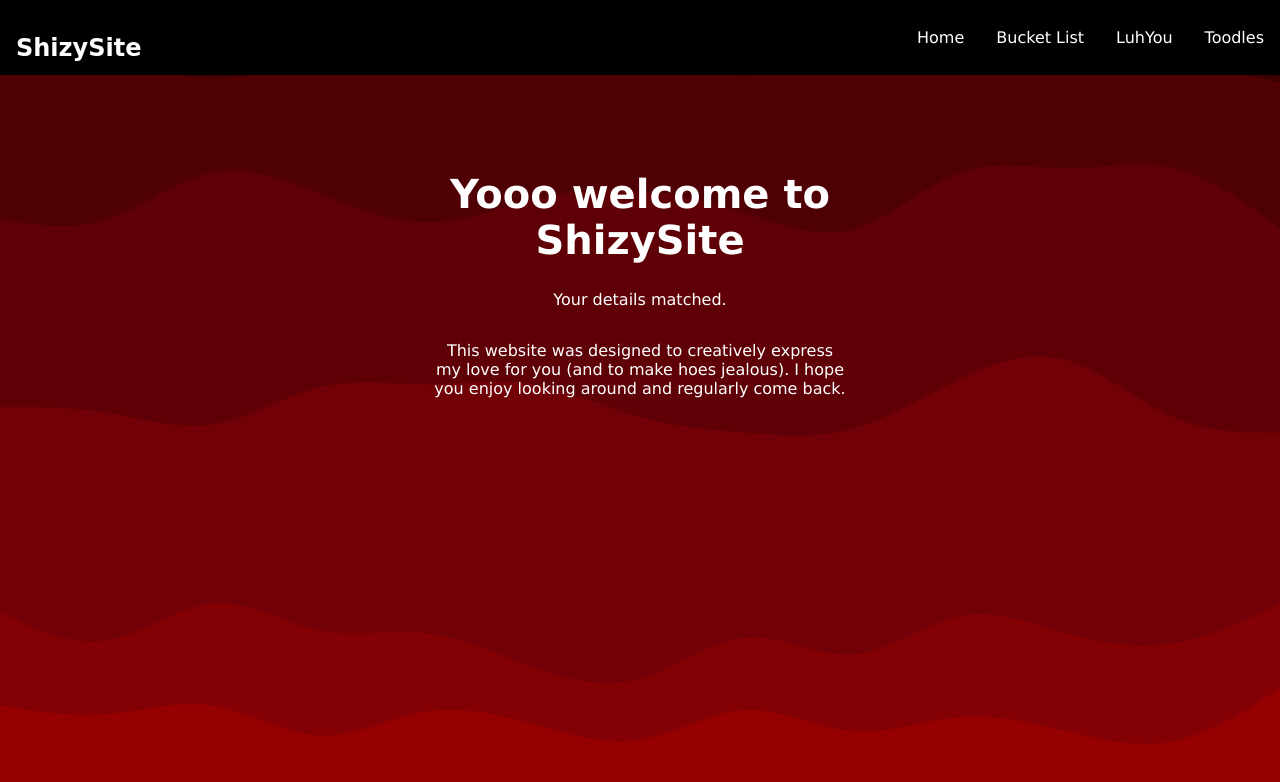
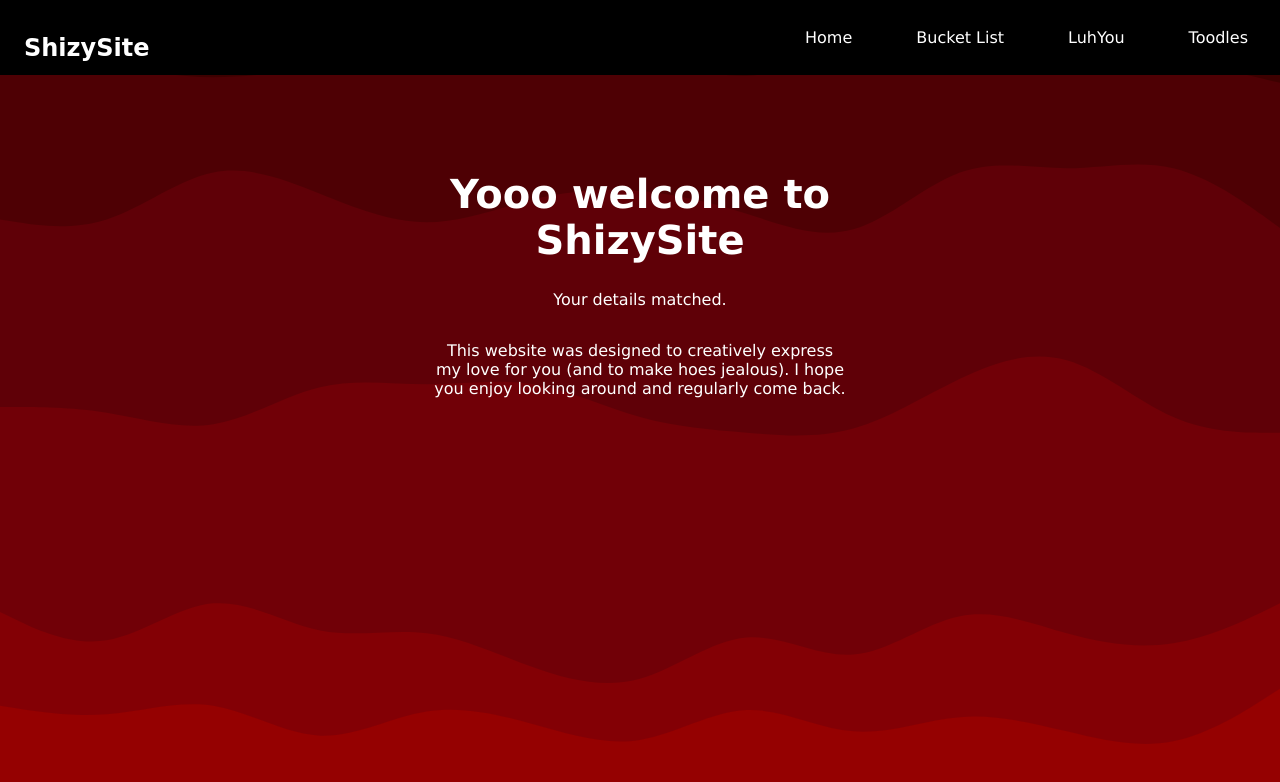
Before and after one commit to eshanreid/shizysiteofficial, a plain HTML site: page gallery.html in a window 1280 px wide. Drawn offline with Linux system fonts and the light colour scheme.

Commit message:
Update gallery.css

```diff
--- a/gallery.css
+++ b/gallery.css
@@ -27,7 +27,7 @@ body {
     color: white;
     font-family: 'Pacifico', cursive;
     font-size: clamp(0.5rem, 1.5rem, 2rem);
-    margin-left: 1rem;
+    margin-left: 1.5rem;
     margin-bottom: 1rem;
 }
 
@@ -88,7 +88,7 @@ nav ul li a {
     color: white;
     text-decoration: none;
     height: 100%;
-    padding: 0 1rem;
+    padding: 0 2rem;
     display: flex;
     align-items: center;
 }
```
